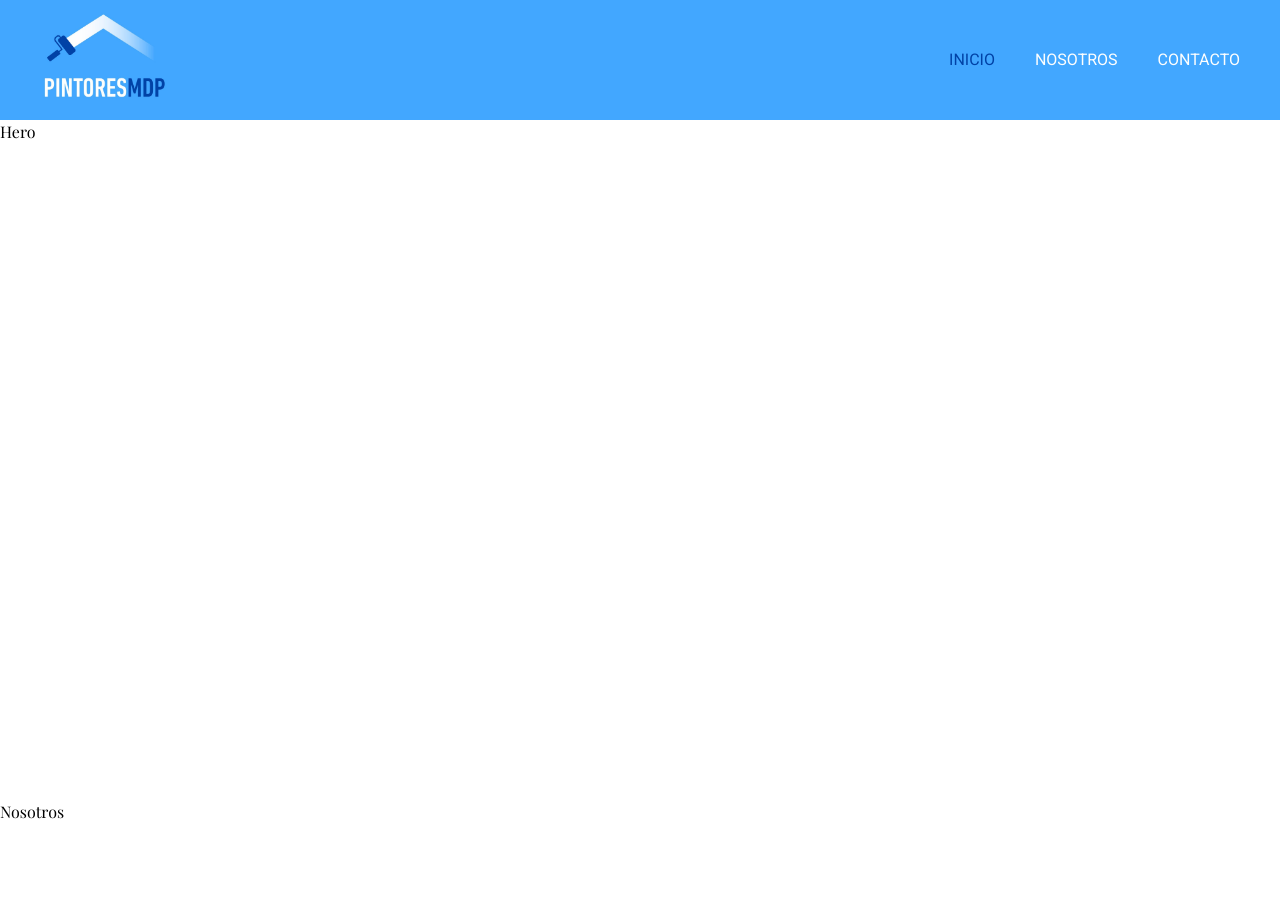
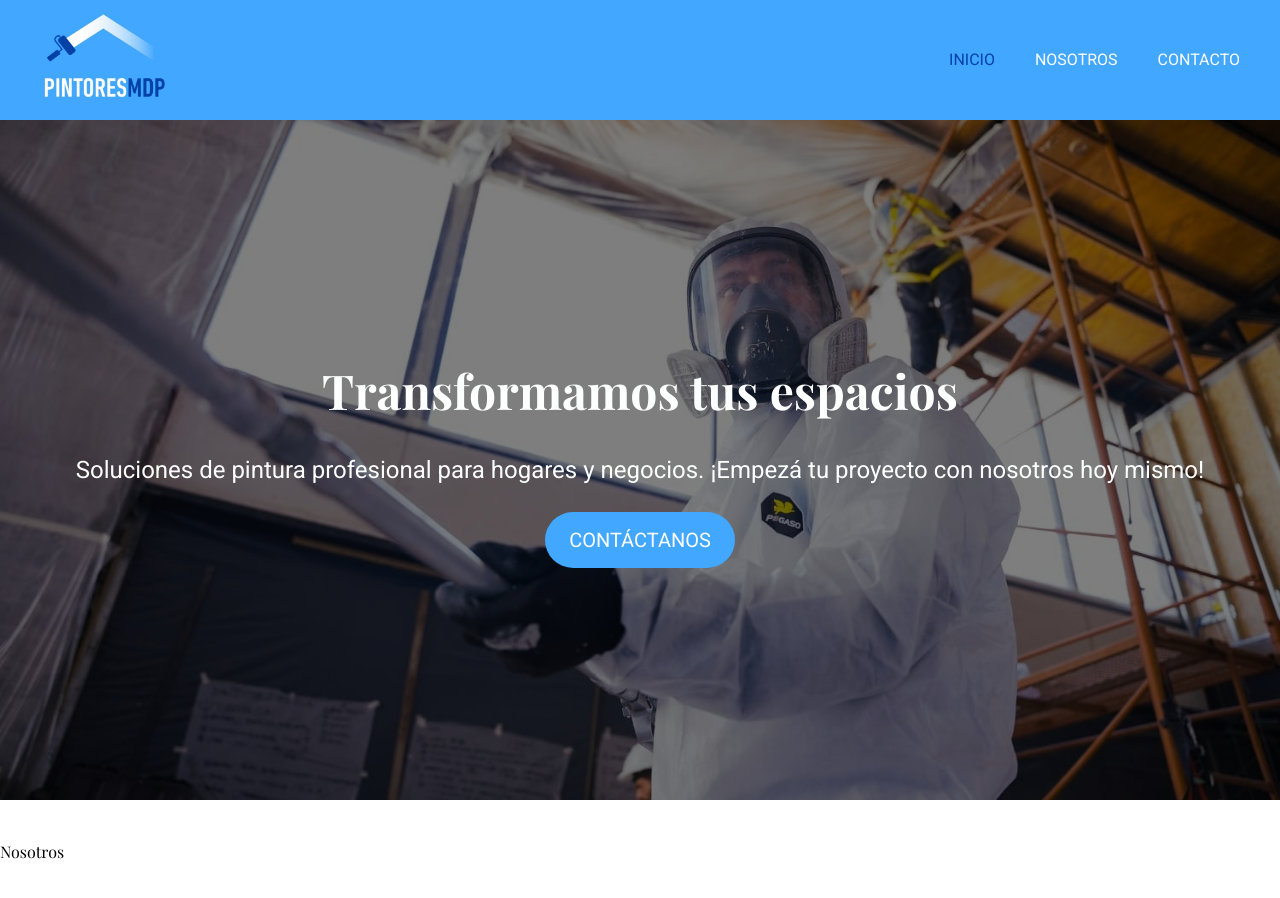
Before and after one commit to federicogildemuro/pintores-mdp, a Vue app: page / in a window 1280 px wide. Shown: the top 898 px of the page. Built offline with nearby package versions, Linux system fonts and the light colour scheme.

Commit message:
feat(hero): complete hero section and add background image

```diff
--- a/src/components/Hero.vue
+++ b/src/components/Hero.vue
@@ -1,5 +1,31 @@
 <template>
-    <section id="inicio" class="pt-30 min-h-screen">
-        <h1>Hero</h1>
+    <section id="inicio"
+        class="relative min-h-screen flex items-center justify-center text-light bg-cover bg-top mb-10 pt-30 px-5 hero">
+        <!-- Overlay to improve readability -->
+        <div class="absolute inset-0 bg-black/50"></div>
+
+        <!-- Content -->
+        <div class="relative z-10 text-center">
+            <h1 class="text-4xl sm:text-5xl font-bold mb-10" data-aos="fade-up">
+                Transformamos tus espacios
+            </h1>
+
+            <p class="text-xl sm:text-2xl mb-10" data-aos="fade-up" data-aos-delay="250">
+                Soluciones de pintura profesional para hogares y negocios. ¡Empezá tu proyecto con nosotros hoy mismo!
+            </p>
+
+            <div data-aos="fade-up" data-aos-delay="500">
+                <a href="#contacto"
+                    class="bg-primary text-light text-lg sm:text-xl px-6 py-4 rounded-full hover:bg-accent transition duration-300 ease-in-out">
+                    CONTÁCTANOS
+                </a>
+            </div>
+        </div>
     </section>
 </template>
+
+<style scoped>
+.hero {
+    background-image: url('@/assets/hero-bg.jpg');
+}
+</style>
```
Also changed, not shown: src/assets/hero-bg.jpg (added).
